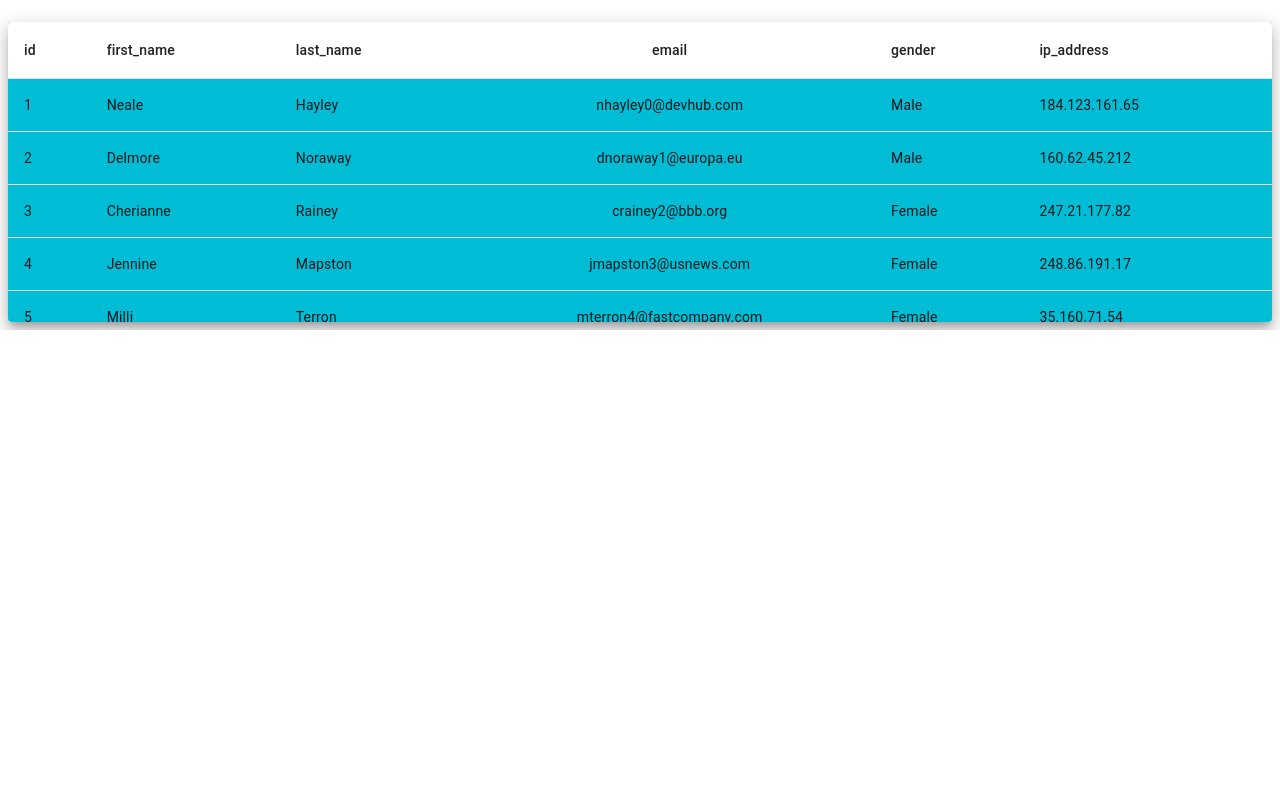
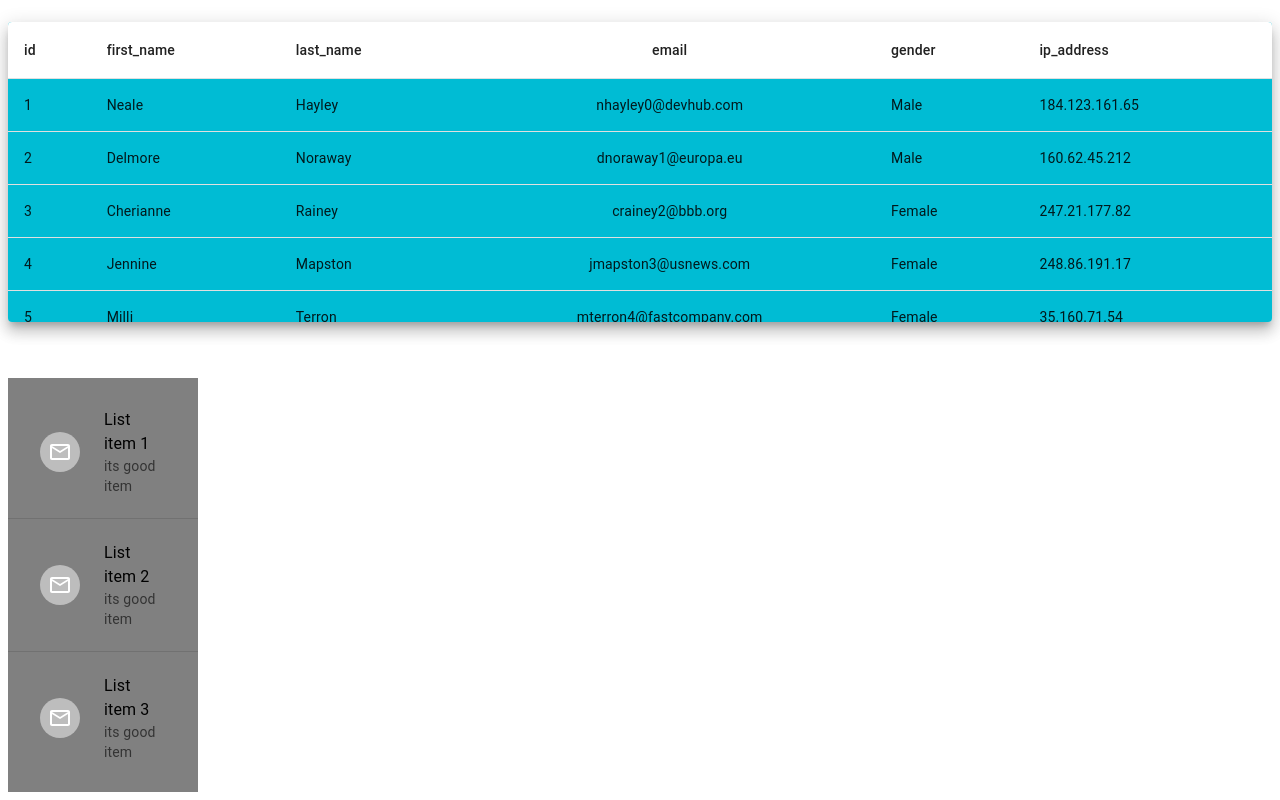
Before and after one commit to farooqpk/learnMUI, a React (Vite) app: page / in a window 1280 px wide. Shown: the part 4687-5487 px from the top of the page. Before the commit the page ends 5017 px from the top, so only its background shows below. Built offline with nearby package versions, Linux system fonts and the light colour scheme.

Commit message:
completed list component

```diff
--- a/src/App.tsx
+++ b/src/App.tsx
@@ -14,6 +14,7 @@ import { AccordianMUI } from "./components/accordianMUI";
 import { MUIresponsiveness } from "./components/MUIresponsiveness";
 import { NavbarMUI } from "./components/navbarMUI";
 import { TableMUI } from "./components/tableMUI";
+import { ListMUI } from "./components/listMUI";
 
 const theme = createTheme({
   palette: {
@@ -46,6 +47,7 @@ function App() {
           <AccordianMUI />
           <MUIresponsiveness />
           <TableMUI/>
+          <ListMUI/>
         </Stack>
       </ThemeProvider>
     </>
--- /dev/null
+++ b/src/components/listMUI.tsx
@@ -0,0 +1,63 @@
+import { MailOutline } from "@mui/icons-material";
+import {
+  Box,
+  List,
+  ListItem,
+  ListItemText,
+  ListItemIcon,
+  Avatar,
+  ListItemAvatar,
+  ListItemButton,
+  Divider,
+} from "@mui/material";
+
+export const ListMUI = () => {
+  return (
+    <Box width="15%" bgcolor={"grey"}>
+      <List>
+        <ListItemButton>
+          <ListItem sx={{display:'flex',gap:1}}>
+            <ListItemIcon>
+              <ListItemAvatar>
+                <Avatar>
+                  <MailOutline />
+                </Avatar>
+              </ListItemAvatar>
+            </ListItemIcon>
+            <ListItemText primary="List item 1" secondary="its good item" />
+          </ListItem>
+        </ListItemButton>
+
+        <Divider/>
+
+        <ListItemButton>
+          <ListItem sx={{display:'flex',gap:1}}>
+            <ListItemIcon>
+              <ListItemAvatar>
+                <Avatar>
+                  <MailOutline />
+                </Avatar>
+              </ListItemAvatar>
+            </ListItemIcon>
+            <ListItemText primary="List item 2" secondary="its good item" />
+          </ListItem>
+        </ListItemButton>
+
+        <Divider/>
+
+        <ListItemButton>
+          <ListItem sx={{display:'flex',gap:1}}>
+            <ListItemIcon>
+              <ListItemAvatar>
+                <Avatar>
+                  <MailOutline />
+                </Avatar>
+              </ListItemAvatar>
+            </ListItemIcon>
+            <ListItemText primary="List item 3" secondary="its good item" />
+          </ListItem>
+        </ListItemButton>
+      </List>
+    </Box>
+  );
+};
```
